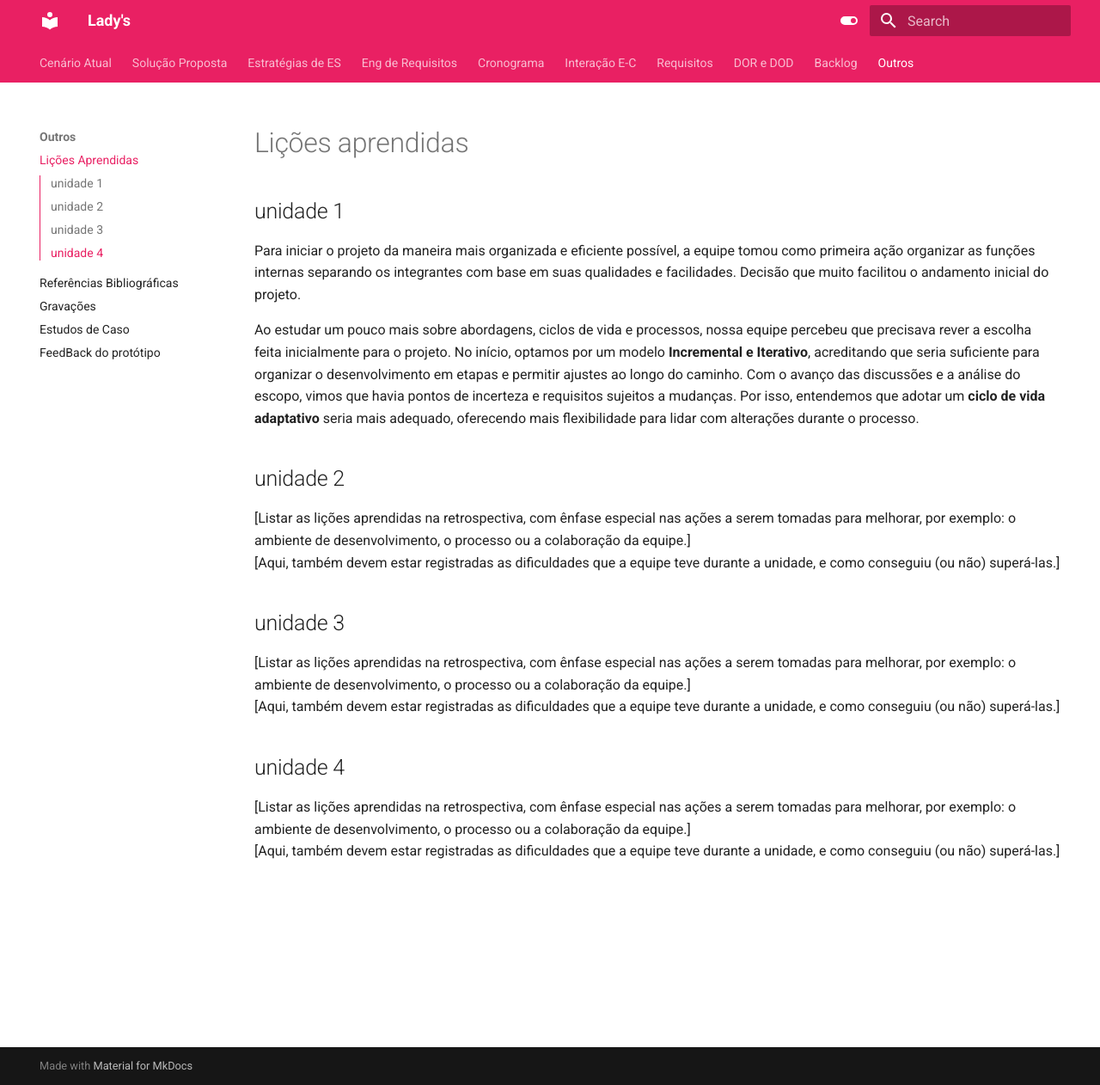
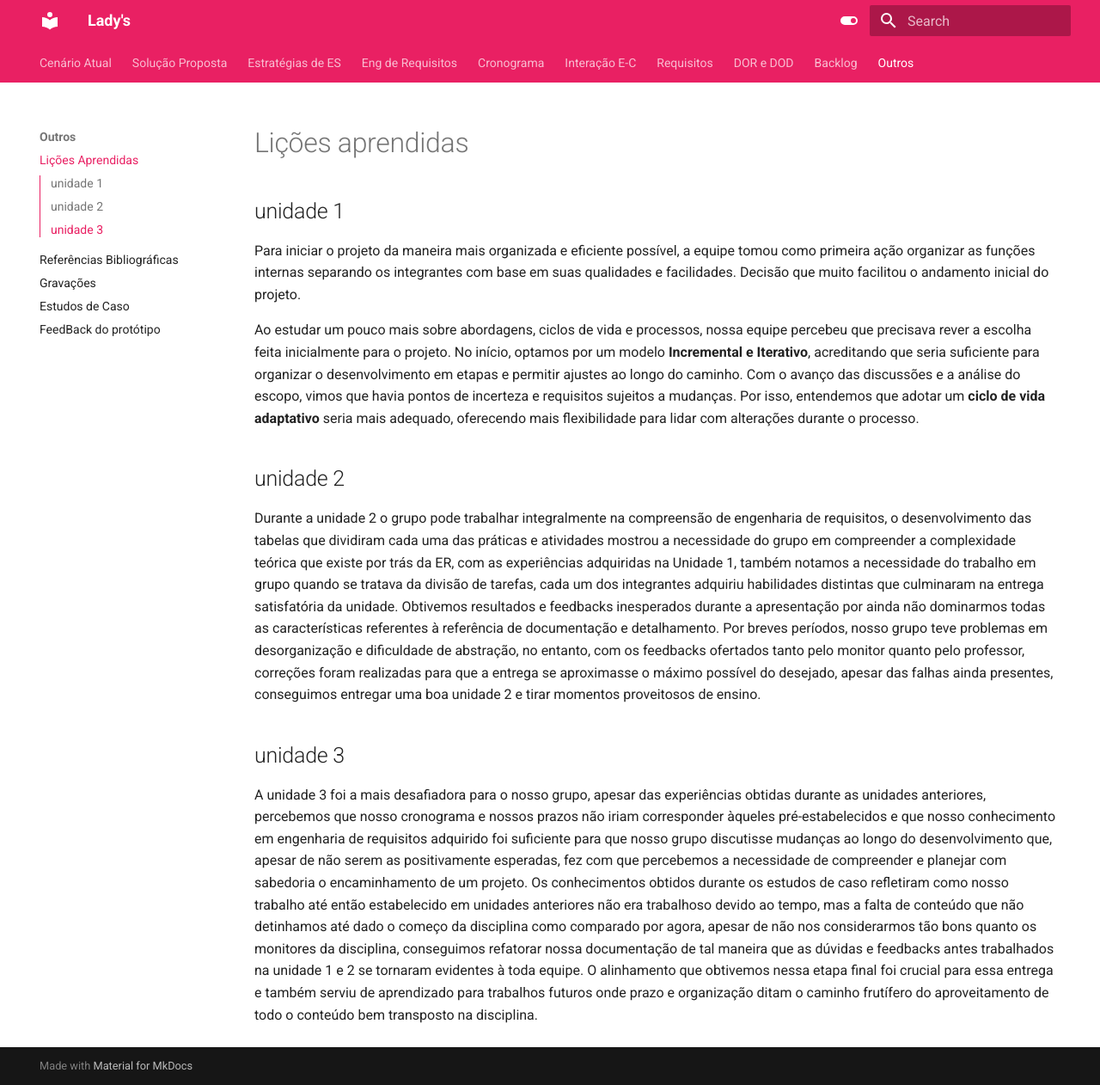
Before and after one commit to mdsreq-fga-unb/REQ-2025.2-T01-EscolaPoleDance, an MkDocs documentation site: the page built from docs/licoes-aprendidas.md, in a window 1280 px wide and 1262 px high. Shown: the whole window at 86% size. Built offline with MkDocs 1.6.1 and Material for MkDocs 9.7.7, drawn with Linux system fonts in a browser that asks for light colours.

Commit message:
docs/ adjusting topic 'Lições Aprendidas' to match the document

```diff
--- a/docs/licoes-aprendidas.md
+++ b/docs/licoes-aprendidas.md
@@ -6,13 +6,7 @@ Para iniciar o projeto da maneira mais organizada e eficiente possível, a equip
 Ao estudar um pouco mais sobre abordagens, ciclos de vida e processos, nossa equipe percebeu que precisava rever a escolha feita inicialmente para o projeto. No início, optamos por um modelo **Incremental e Iterativo**, acreditando que seria suficiente para organizar o desenvolvimento em etapas e permitir ajustes ao longo do caminho. Com o avanço das discussões e a análise do escopo, vimos que havia pontos de incerteza e requisitos sujeitos a mudanças. Por isso, entendemos que adotar um **ciclo de vida adaptativo** seria mais adequado, oferecendo mais flexibilidade para lidar com alterações durante o processo.
 
 ## unidade 2
-[Listar as lições aprendidas na retrospectiva, com ênfase especial nas ações a serem tomadas para melhorar, por exemplo: o ambiente de desenvolvimento, o processo ou a colaboração da equipe.]
-[Aqui, também devem estar registradas as dificuldades que a equipe teve durante a unidade, e como conseguiu (ou não) superá-las.]
+Durante a unidade 2 o grupo pode trabalhar integralmente na compreensão de engenharia de requisitos, o desenvolvimento das tabelas que dividiram cada uma das práticas e atividades mostrou a necessidade do grupo em compreender a complexidade teórica que existe por trás da ER, com as experiências adquiridas na Unidade 1, também notamos a necessidade do trabalho em grupo quando se tratava da divisão de tarefas, cada um dos integrantes adquiriu habilidades distintas que culminaram na entrega satisfatória da unidade. Obtivemos resultados e feedbacks inesperados durante a apresentação por ainda não dominarmos todas as características referentes à referência de documentação e detalhamento. Por breves períodos, nosso grupo teve problemas em desorganização e dificuldade de abstração, no entanto, com os feedbacks ofertados tanto pelo monitor quanto pelo professor, correções foram realizadas para que a entrega se aproximasse o máximo possível do desejado, apesar das falhas ainda presentes, conseguimos entregar uma boa unidade 2 e tirar momentos proveitosos de ensino.
 
 ## unidade 3
-[Listar as lições aprendidas na retrospectiva, com ênfase especial nas ações a serem tomadas para melhorar, por exemplo: o ambiente de desenvolvimento, o processo ou a colaboração da equipe.]
-[Aqui, também devem estar registradas as dificuldades que a equipe teve durante a unidade, e como conseguiu (ou não) superá-las.]
-
-## unidade 4
-[Listar as lições aprendidas na retrospectiva, com ênfase especial nas ações a serem tomadas para melhorar, por exemplo: o ambiente de desenvolvimento, o processo ou a colaboração da equipe.]
-[Aqui, também devem estar registradas as dificuldades que a equipe teve durante a unidade, e como conseguiu (ou não) superá-las.]
+A unidade 3 foi a mais desafiadora para o nosso grupo, apesar das experiências obtidas durante as unidades anteriores, percebemos que nosso cronograma e nossos prazos não iriam corresponder àqueles pré-estabelecidos e que nosso conhecimento em engenharia de requisitos adquirido foi suficiente para que nosso grupo discutisse mudanças ao longo do desenvolvimento que, apesar de não serem as positivamente esperadas, fez com que percebemos a necessidade de compreender e planejar com sabedoria o encaminhamento de um projeto. Os conhecimentos obtidos durante os estudos de caso refletiram como nosso trabalho até então estabelecido em unidades anteriores não era trabalhoso devido ao tempo, mas a falta de conteúdo que não detinhamos até dado o começo da disciplina como comparado por agora, apesar de não nos considerarmos tão bons quanto os monitores da disciplina, conseguimos refatorar nossa documentação de tal maneira que as dúvidas e feedbacks antes trabalhados na unidade 1 e 2 se tornaram evidentes à toda equipe. O alinhamento que obtivemos nessa etapa final foi crucial para essa entrega e também serviu de aprendizado para trabalhos futuros onde prazo e organização ditam o caminho frutífero do aproveitamento de todo o conteúdo bem transposto na disciplina.
```
